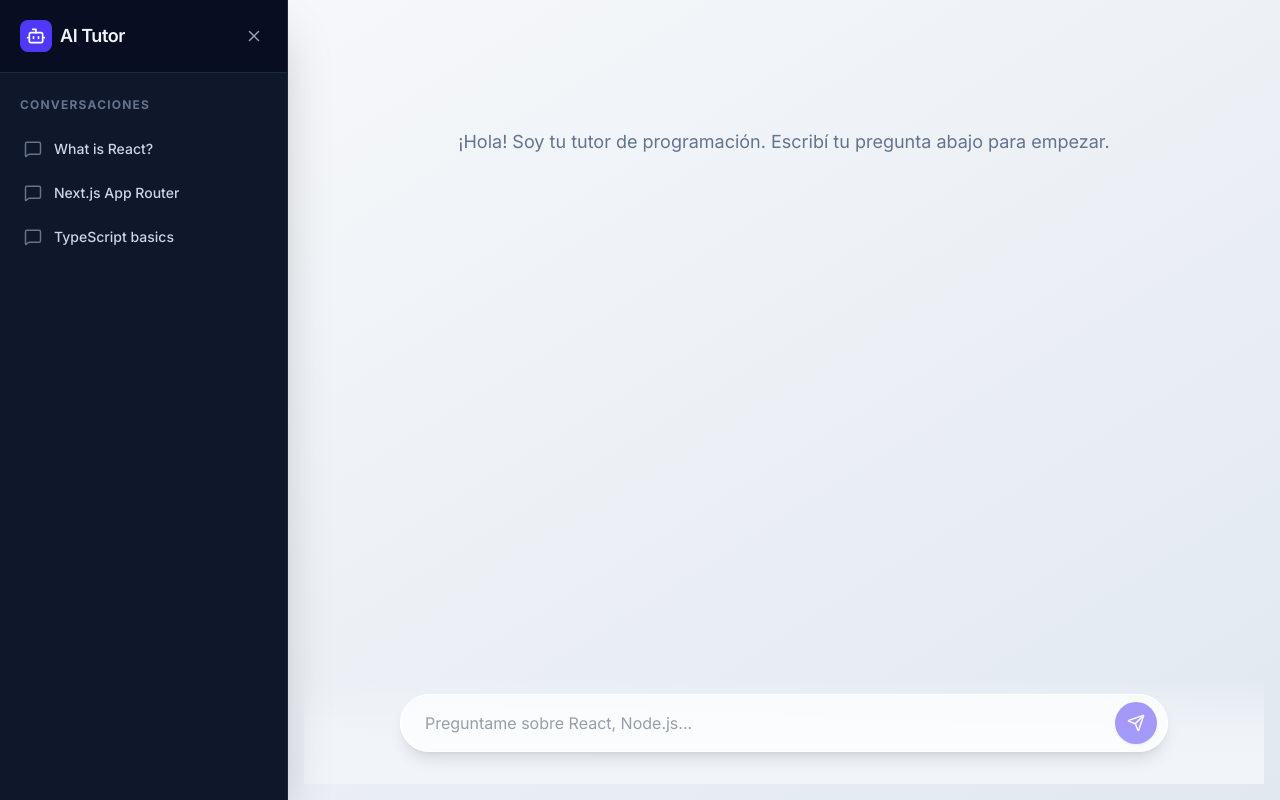
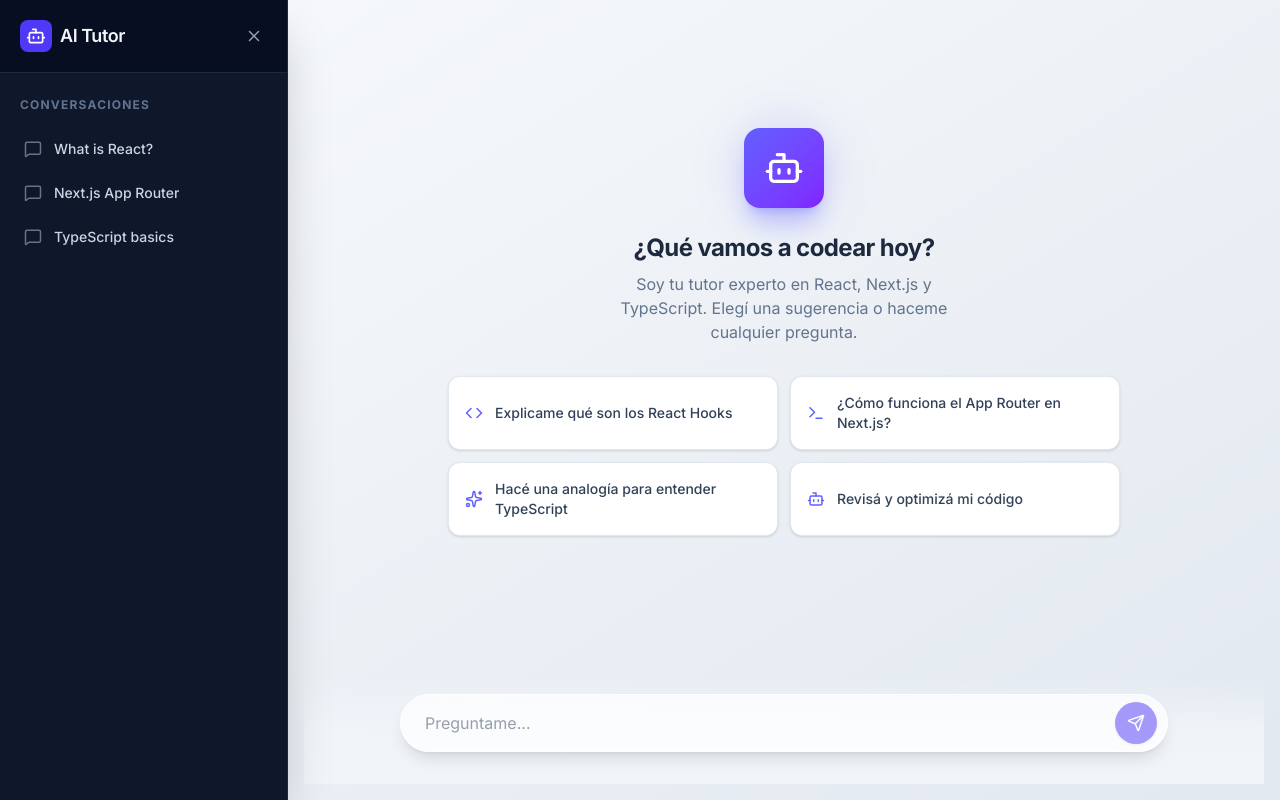
Before and after one commit to matiasng96/bytebazar, a Next.js app: page /chat/1 in a window 1280 px wide. Built offline with nearby package versions, Linux system fonts and the light colour scheme.

Commit message:
Feature ReactMarkdown

```diff
--- a/package.json
+++ b/package.json
@@ -12,6 +12,7 @@
     "@ai-sdk/google": "^3.0.61",
     "@ai-sdk/openai": "^3.0.52",
     "@ai-sdk/react": "^3.0.140",
+    "@tailwindcss/typography": "^0.5.19",
     "ai": "^6.0.156",
     "framer-motion": "^12.38.0",
     "lucide-react": "^1.8.0",
--- a/src/app/globals.css
+++ b/src/app/globals.css
@@ -1,4 +1,5 @@
 @import "tailwindcss";
+@plugin "@tailwindcss/typography";
 
 @theme {
   --color-background: #ffffff;
--- a/src/components/Chat.tsx
+++ b/src/components/Chat.tsx
@@ -1,12 +1,13 @@
 "use client";
 import { motion } from "framer-motion";
-import { Send } from "lucide-react";
+import { Send, Bot, Sparkles, Code, Terminal } from "lucide-react";
 import { useChat } from "@ai-sdk/react";
 import { useState, useRef, useEffect } from "react";
-
+import ReactMarkdown from "react-markdown";
+import remarkGfm from "remark-gfm";
 export default function Chat() {
   const [input, setInput] = useState("");
-  const { messages, sendMessage, status } = useChat();
+  const { messages, sendMessage, status, error } = useChat();
   const endOfMessagesRef = useRef<HTMLDivElement>(null);
 
   useEffect(() => {
@@ -28,13 +29,64 @@ export default function Chat() {
       <div className="w-full flex-1 overflow-y-auto p-4 sm:p-8">
         <div className="mx-auto max-w-3xl space-y-6">
           {messages.length === 0 && (
-            <div className="mt-20 text-center text-lg text-slate-500">
-              ¡Hola! Soy tu tutor de programación. Escribí tu pregunta abajo
-              para empezar.
+            <motion.div
+              initial={{ opacity: 0, scale: 0.95 }}
+              animate={{ opacity: 1, scale: 1 }}
+              className="mt-20 flex flex-col items-center justify-center px-4 text-center"
+            >
+              {/* Ícono Principal con destello */}
+              <div className="relative mb-6">
+                <div className="absolute -inset-1 rounded-full bg-indigo-500/20 blur-xl"></div>
+                <div className="relative flex h-20 w-20 items-center justify-center rounded-2xl bg-linear-to-br from-indigo-500 to-violet-600 text-white shadow-xl shadow-indigo-500/30">
+                  <Bot size={40} />
                 </div>
+              </div>
+
+              <h2 className="mb-2 text-2xl font-bold tracking-tight text-slate-800">
+                ¿Qué vamos a codear hoy?
+              </h2>
+              <p className="mb-8 max-w-sm text-slate-500">
+                Soy tu tutor experto en React, Next.js y TypeScript. Elegí una
+                sugerencia o haceme cualquier pregunta.
+              </p>
+
+              {/* Botones de sugerencias rápidas */}
+              <div className="grid w-full max-w-2xl grid-cols-1 gap-3 md:grid-cols-2">
+                {[
+                  {
+                    icon: <Code size={18} />,
+                    text: "Explicame qué son los React Hooks",
+                  },
+                  {
+                    icon: <Terminal size={18} />,
+                    text: "¿Cómo funciona el App Router en Next.js?",
+                  },
+                  {
+                    icon: <Sparkles size={18} />,
+                    text: "Hacé una analogía para entender TypeScript",
+                  },
+                  {
+                    icon: <Bot size={18} />,
+                    text: "Revisá y optimizá mi código",
+                  },
+                ].map((sug, i) => (
+                  <button
+                    key={i}
+                    onClick={() => {
+                      sendMessage({ text: sug.text });
+                      setInput("");
+                    }}
+                    className="flex items-center gap-3 rounded-xl border border-slate-200 bg-white p-4 text-left text-sm text-slate-700 shadow-sm transition-all hover:-translate-y-0.5 hover:border-indigo-300 hover:text-indigo-600 hover:shadow-md"
+                  >
+                    <div className="text-indigo-500">{sug.icon}</div>
+                    <span className="font-medium">{sug.text}</span>
+                  </button>
+                ))}
+              </div>
+            </motion.div>
           )}
 
-          {messages.map((m) => (
+          {messages.map((m, index) => (
             <motion.div
               initial={{ opacity: 0, y: 10 }}
               animate={{ opacity: 1, y: 0 }}
@@ -44,18 +96,29 @@ export default function Chat() {
               <div
                 className={`max-w-[85%] px-5 py-3.5 text-base shadow-sm sm:max-w-[75%] ${
                   m.role === "user"
-                    ? "rounded-3xl rounded-tr-sm bg-indigo-600 text-white"
+                    ? `rounded-3xl rounded-tr-sm bg-linear-to-tr from-indigo-600 to-violet-500 text-white shadow-indigo-500/20 ${error && index === messages.length - 1 ? "opacity-50" : ""}`
                     : "rounded-3xl rounded-tl-sm border border-slate-200 bg-slate-100 text-slate-800"
                 }`}
               >
                 {m.parts.map((part, partIndex) =>
                   part.type === "text" ? (
+                    m.role === "user" ? (
                       <p
                         key={partIndex}
                         className="leading-relaxed whitespace-pre-wrap"
                       >
                         {part.text}
                       </p>
+                    ) : (
+                      <div
+                        key={partIndex}
+                        className="prose prose-slate max-w-none text-slate-800"
+                      >
+                        <ReactMarkdown remarkPlugins={[remarkGfm]}>
+                          {part.text}
+                        </ReactMarkdown>
+                      </div>
+                    )
                   ) : null,
                 )}
               </div>
@@ -82,7 +145,7 @@ export default function Chat() {
           <input
             value={input}
             onChange={(e) => setInput(e.target.value)}
-            placeholder="Preguntame sobre React, Node.js..."
+            placeholder="Preguntame..."
             className="w-full rounded-full bg-transparent py-4 pr-16 pl-6 text-slate-700 outline-none"
             disabled={status !== "ready" && status !== "error"}
           />
```
Also changed, not shown: 1 other file (tests, documents, lock files or other folders). Lines whose indentation alone changed are shown as unchanged.
